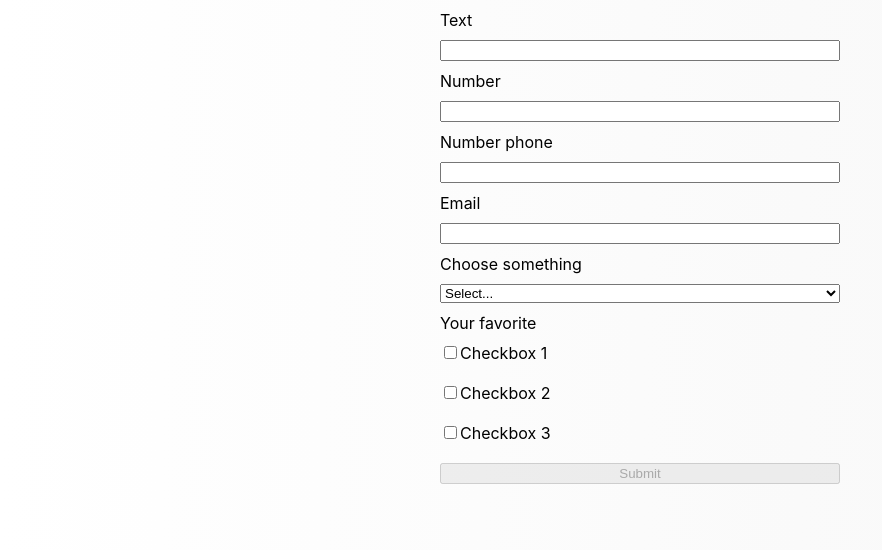
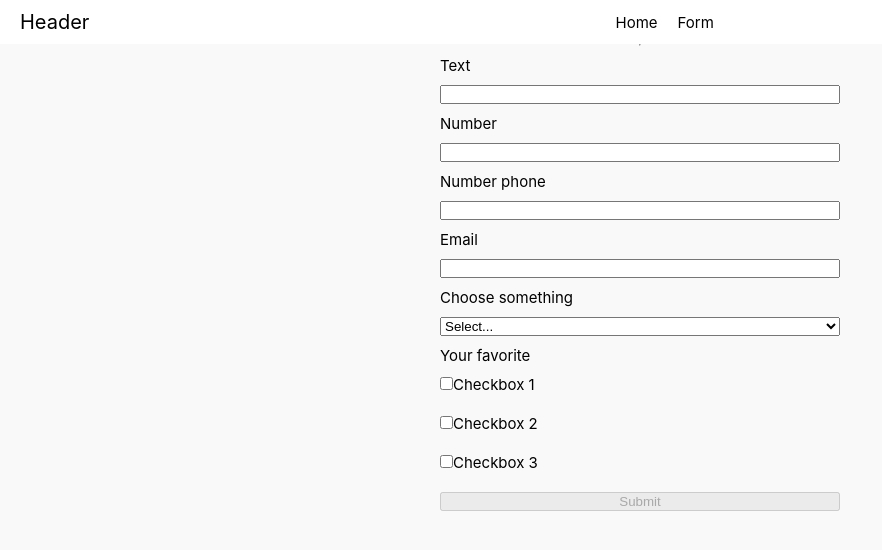
Before and after one commit to KNT2302/valadition, a React (Create React App) app: page /form in a window 1280 px wide. Shown: the top 550 px of the page, without its empty margins (0-882 px from the left). Built offline with nearby package versions, Linux system fonts and the light colour scheme.

Commit message:
add header

```diff
--- a/package.json
+++ b/package.json
@@ -7,8 +7,10 @@
     "@testing-library/react": "^13.0.0",
     "@testing-library/user-event": "^13.2.1",
     "formik": "^2.2.9",
+    "node-sass": "^7.0.1",
     "react": "^18.2.0",
     "react-dom": "^18.2.0",
+    "react-router-dom": "^5.2.0",
     "react-scripts": "5.0.1",
     "web-vitals": "^2.1.0",
     "yup": "^0.32.11"
--- a/src/App.css
+++ b/src/App.css
@@ -1,16 +1,26 @@
+*{
+  margin: 0;
+  padding: 0;
+  box-sizing: border-box;
+}
+
+html{
+  font-size: 62.5%;
+}
+
 .App {
   display: flex;
   align-items: center;
   flex-direction: column;
   min-height: 100vh;
-  background: linear-gradient(90deg,transparent, rgb(247, 247, 247));
+  background-color: #f9f9f9;
 }
 
 form{
   padding-top: 10px;
   width: 400px;
   height: 600px;
-
+  font-size: 1.5rem;
 }
 form div{
   border: none;
@@ -35,7 +45,7 @@ form div input:focus{
 
 form div .error{
   color: red;
-  font-size: .8rem;
+  font-size: 1.2rem;
 }
 
 .checkboxGroup div:nth-child(4){
--- a/src/App.js
+++ b/src/App.js
@@ -1,10 +1,22 @@
-import './App.css'
-import FormInput from './component/form'
+import "./App.css"
+import FormInput from "./component/form"
+import Header from "./component/header/Header"
+import Home from "./component/homepage/Home"
+import { Switch, Route } from "react-router-dom"
 
 function App() {
   return (
     <div className="App">
-      <FormInput />
+      <Header />
+      <hr />
+      <Switch>
+        <Route exact path="/">
+          <Home />
+        </Route>
+        <Route path="/form">
+          <FormInput />
+        </Route>
+      </Switch>
     </div>
   )
 }
--- /dev/null
+++ b/src/component/header/Header.js
@@ -0,0 +1,14 @@
+import React from 'react'
+import Nav from '../navigation/Nav'
+import "./header.scss"
+
+const Header = () => {
+  return (
+    <header>
+      <div className='logo'>Header</div>
+      <Nav />
+    </header>
+  )
+}
+
+export default Header
--- /dev/null
+++ b/src/component/header/header.scss
@@ -0,0 +1,28 @@
+header{
+  display: flex;
+  padding: 1em 2em;
+  width: 100%;
+  background-color: white;
+  .logo{
+    font-size: 2rem;
+  }
+  nav{
+    flex: 1;
+    ul{
+      display: flex;
+      justify-content: center;
+      list-style: none;
+      height: 100%;
+      li{
+        display: flex;
+        align-items: center;
+        margin-right: 2em;
+        a{
+          font-size: 1.5rem;
+          text-decoration: none;
+          color: black;
+        }
+      }
+    }
+  }
+}
--- /dev/null
+++ b/src/component/homepage/Home.js
@@ -0,0 +1,11 @@
+import React from "react"
+
+const Home = () => {
+  return (
+    <section>
+      <h1>This is Home Page</h1>
+    </section>
+  )
+}
+
+export default Home
--- /dev/null
+++ b/src/component/navigation/Nav.js
@@ -0,0 +1,19 @@
+import React from "react"
+import { Link } from "react-router-dom"
+
+const Nav = () => {
+  return (
+    <nav>
+      <ul>
+        <li>
+          <Link to="/">Home</Link>
+        </li>
+        <li>
+          <Link to="/form">Form</Link>
+        </li>
+      </ul>
+    </nav>
+  )
+}
+
+export default Nav
```
Also changed, not shown: src/index.js (+11 -10 lines), 1 other file (tests, documents, lock files or other folders).
